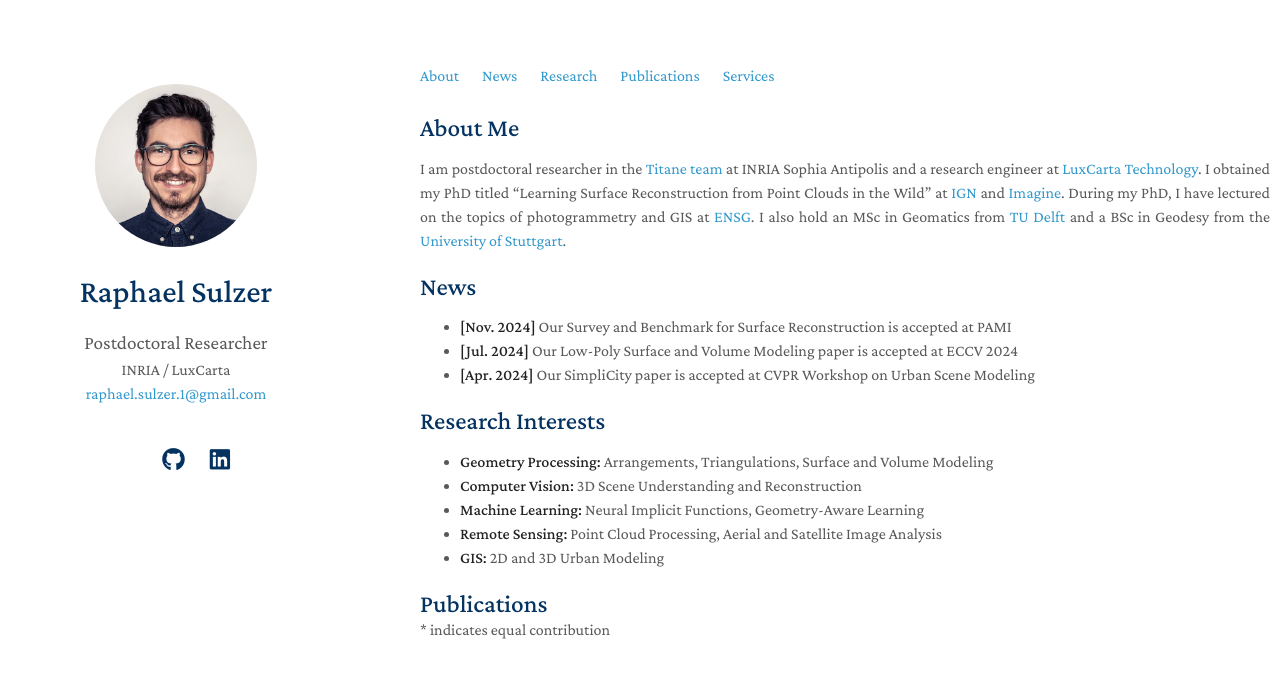
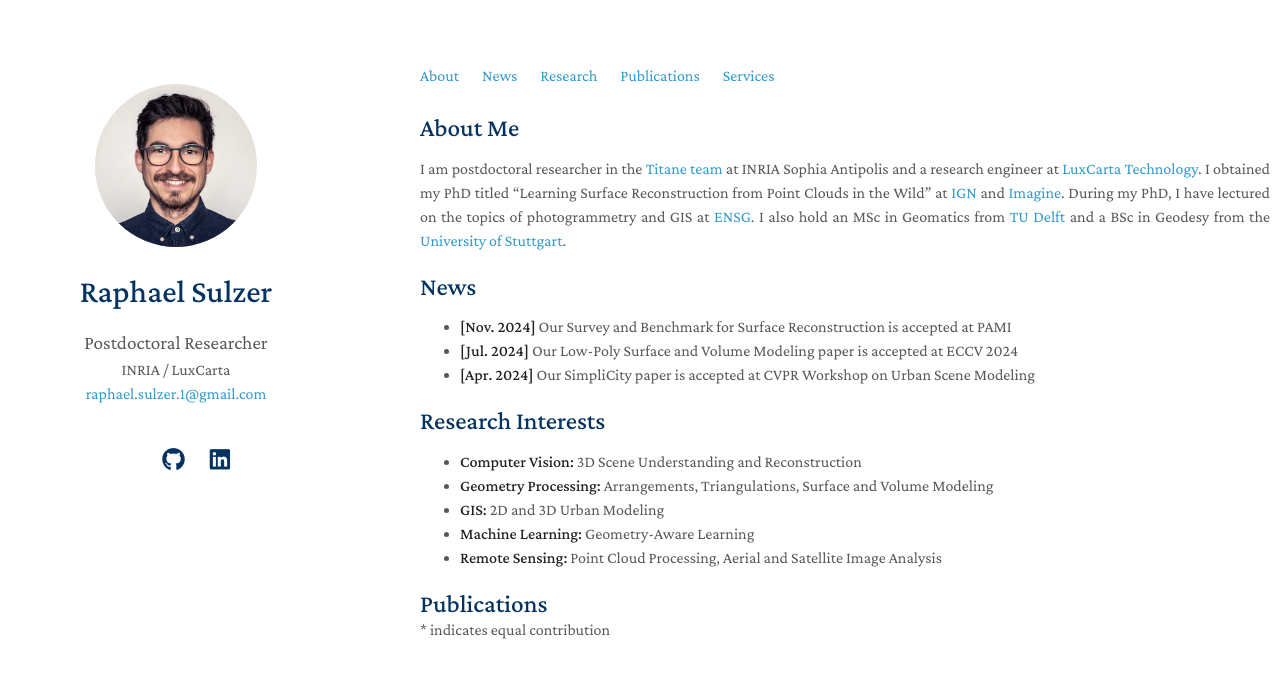
Before and after one commit to raphaelsulzer/raphaelsulzer.github.io, a Jekyll site: the page built from index.md, in a window 1280 px wide and 900 px high, cut to the strip 0-675 px from the top of the window. Built offline with Jekyll 4.4.1, drawn with Linux system fonts in a browser that asks for light colours; nearby versions of some CDN libraries; a style sheet for code colours, icons or effects is not loaded; our own code applies the rules of GitHub Pages for plain Markdown files.

Commit message:
update research interests

```diff
--- a/_includes/publications.md
+++ b/_includes/publications.md
@@ -16,7 +16,7 @@
     <abbr class="badge">{{ link.conference_short }}</abbr>
     {% endif %}
   </div>
-  <div class="col-sm-9" style="position: relative; padding-top: 4px; padding-right: 15px; padding-left: 20px;">
+  <div class="col-sm-9" style="position: relative; padding-top: 2px; padding-right: 15px; padding-left: 20px;">
       <div class="title"><a href="{{ link.pdf }}">{{ link.title }}</a></div>
       <div class="author">{{ link.authors }}</div>
       <div class="periodical">
--- a/index.md
+++ b/index.md
@@ -19,11 +19,11 @@ I am postdoctoral researcher in the <a href="https://team.inria.fr/titane/team/"
 
 ## Research Interests
 
+- **Computer Vision:** 3D Scene Understanding and Reconstruction
 - **Geometry Processing:** Arrangements, Triangulations, Surface and Volume Modeling
-- **Computer Vision:** 3D Scene Understanding and Reconstruction
-- **Machine Learning:** Neural Implicit Functions, Geometry-Aware Learning
+- **GIS:** 2D and 3D Urban Modeling
+- **Machine Learning:** Geometry-Aware Learning
 - **Remote Sensing:** Point Cloud Processing, Aerial and Satellite Image Analysis
-- **GIS:** 2D and 3D Urban Modeling
 
 
 {% include_relative _includes/publications.md %}
```
